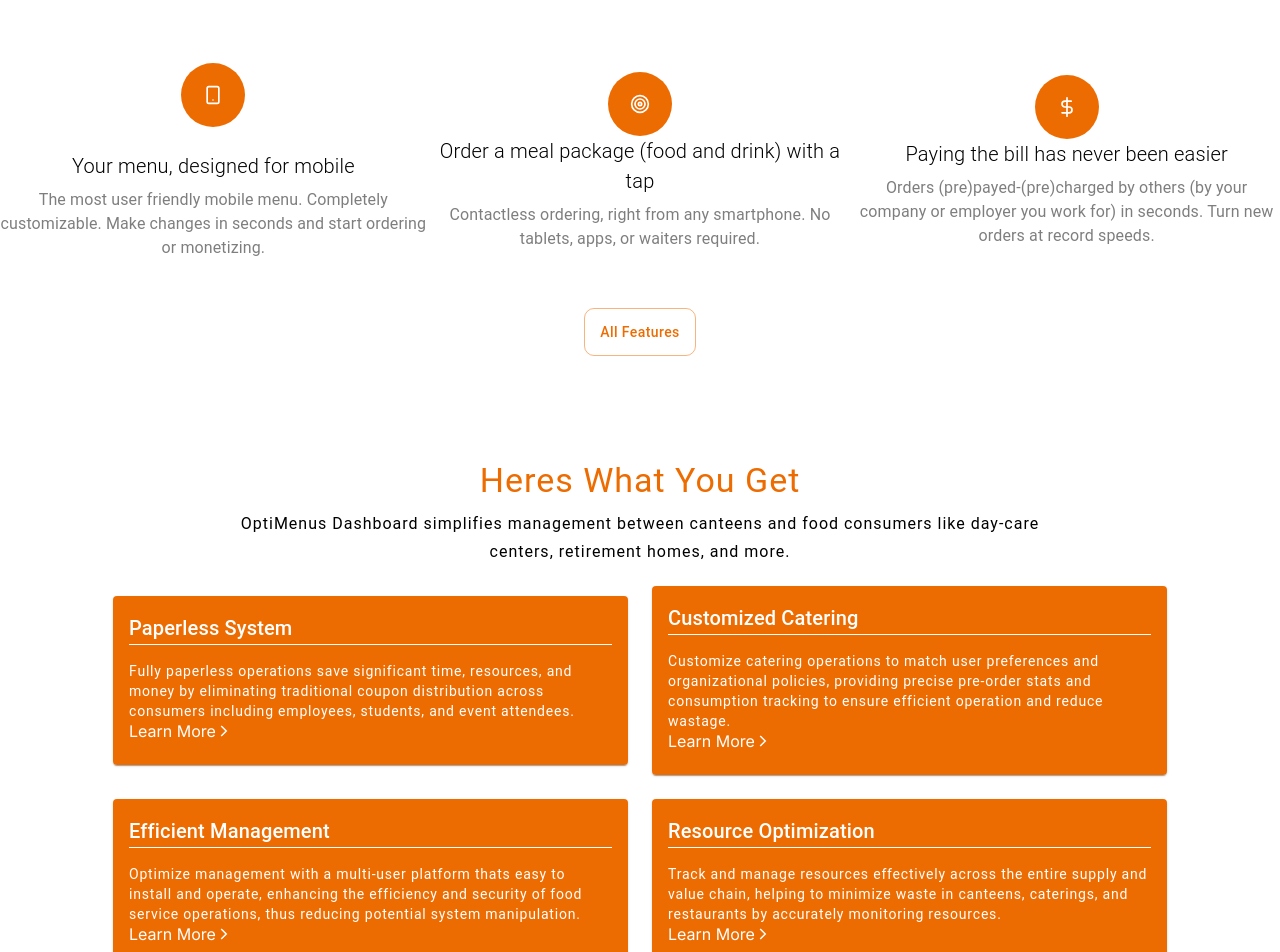
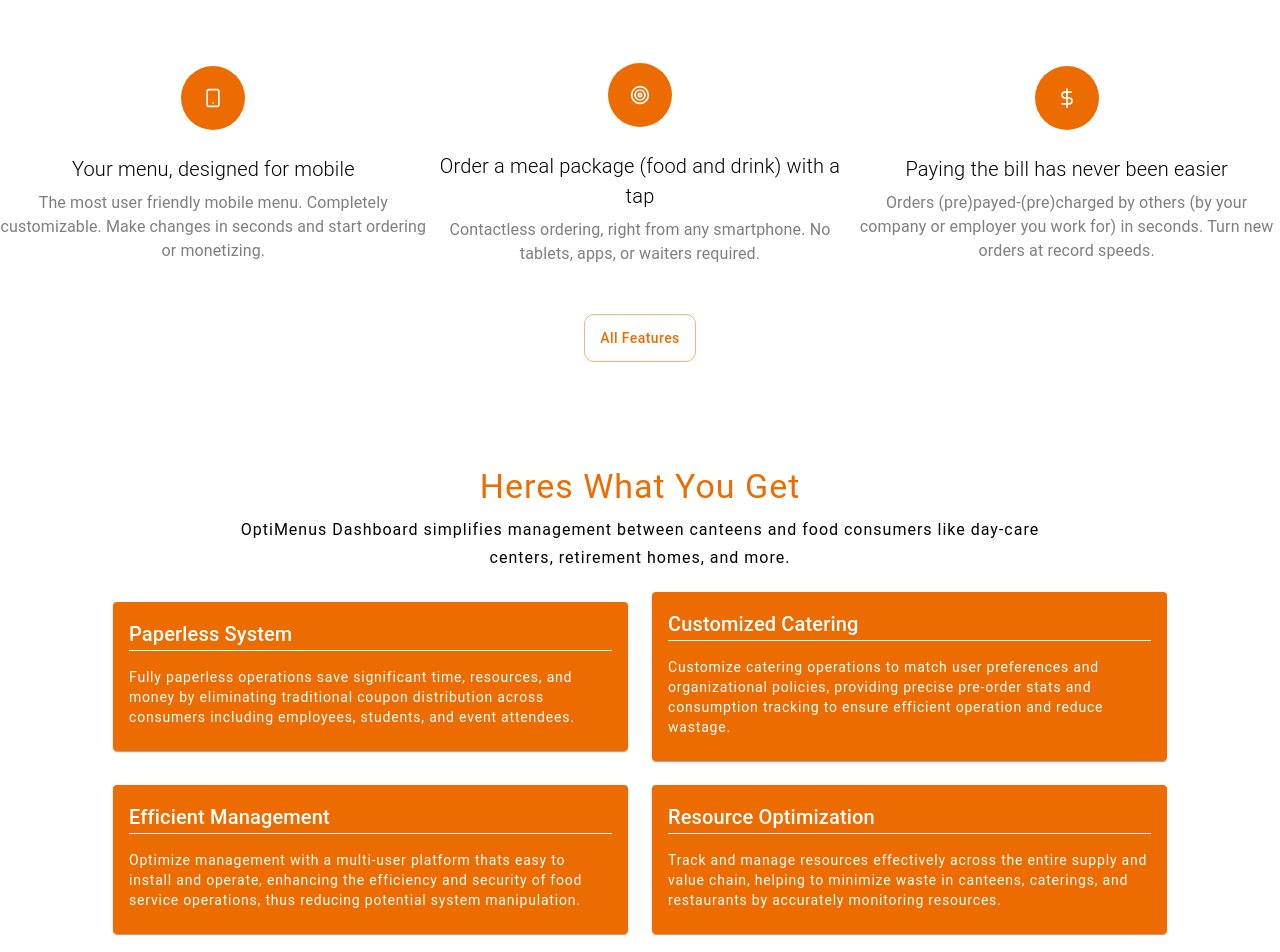
Before and after one commit to AldenHalilovic/OptiMenu, a Next.js app: page / in a window 1280 px wide. Shown: the part 720-1672 px from the top of the page. Built offline with nearby package versions, Linux system fonts and the light colour scheme.

Commit message:
removed learn more and banner is added in images  but not on homepage

```diff
--- a/src/components/home/homeComponents/hero/components/heroContentThree.js
+++ b/src/components/home/homeComponents/hero/components/heroContentThree.js
@@ -14,7 +14,7 @@
   justifyContent: "center",
   alignItems: "center",
   margin: "auto",
-}
+};
 
 const iconTextStyle = {
   fontWeight: 300,
@@ -22,8 +22,8 @@
   color: "#000",
   fontSize: "20px",
   textAlign: "center",
-  mt: 3
-}
+  mt: 3,
+};
 
 const iconTextSecondStyle = {
   color: "#000",
@@ -32,7 +32,7 @@
   fontSize: "1rem",
   fontWeight: 400,
   lineHeight: 1.5,
-}
+};
 
 function HeroContentThree() {
   return (
@@ -45,7 +45,7 @@
         m: 0,
         p: 0,
         width: "100%",
-        mb: 10
+        mb: 10,
       }}
     >
       <Grid
@@ -56,61 +56,64 @@
           alignItems: "center",
         }}
       >
-        <Grid sx={{ textAlign: "center", flex: 1, height: "100%" }}>
-          <Box sx={iconStyle} >
+        <Grid
+          sx={{
+            display: "row",
+            justifyContent: "center",
+            alignItems: "center",
+            flex: 1,
+            height: "100%",
+          }}
+        >
+          <Box sx={iconStyle}>
             <LuSmartphone />
           </Box>
-          <Typography
-            component="h1"
-            sx={iconTextStyle}
-            gutterBottom
-          >
+          <Typography component="h1" sx={iconTextStyle} gutterBottom>
             Your menu, designed for mobile
           </Typography>
-          <Typography
-            variant="subtitle2"
-            style={iconTextSecondStyle}
-          >
+          <Typography variant="subtitle2" style={iconTextSecondStyle}>
             The most user friendly mobile menu. Completely customizable. Make
             changes in seconds and start ordering or monetizing.
           </Typography>
         </Grid>
 
-        <Grid sx={{ textAlign: "center", flex: 1, height: "100%" }}>
+        <Grid
+          sx={{
+            display: "row",
+            justifyContent: "center",
+            alignItems: "center",
+            flex: 1,
+            height: "100%",
+          }}
+        >
           <Box sx={iconStyle}>
             <FiTarget />
           </Box>
-          <Typography
-            style={iconTextStyle}
-            component="h1"
-            gutterBottom
-          >
+          <Typography sx={iconTextStyle} component="h1" gutterBottom>
             Order a meal package (food and drink) with a tap
           </Typography>
-          <Typography
-            variant="subtitle1"
-            style={iconTextSecondStyle}
-          >
+          <Typography variant="subtitle1" style={iconTextSecondStyle}>
             Contactless ordering, right from any smartphone. No tablets, apps,
             or waiters required.
           </Typography>
         </Grid>
 
-        <Grid sx={{ textAlign: "center", flex: 1, height: "100%" }}>
+        <Grid
+          sx={{
+            display: "row",
+            justifyContent: "center",
+            alignItems: "center",
+            flex: 1,
+            height: "100%",
+          }}
+        >
           <Box sx={iconStyle}>
             <FiDollarSign />
           </Box>
-          <Typography
-            style={iconTextStyle}
-            component="h1"
-            gutterBottom
-          >
+          <Typography sx={iconTextStyle} component="h1" gutterBottom>
             Paying the bill has never been easier
           </Typography>
-          <Typography
-            variant="subtitle1"
-            style={iconTextSecondStyle}
-          >
+          <Typography variant="subtitle1" style={iconTextSecondStyle}>
             Orders (pre)payed-(pre)charged by others (by your company or
             employer you work for) in seconds. Turn new orders at record speeds.
           </Typography>
--- a/src/components/home/homeComponents/hero/components/heroDashboard.js
+++ b/src/components/home/homeComponents/hero/components/heroDashboard.js
@@ -1,4 +1,11 @@
-import { Box, Container, Typography, Grid, CardContent, Card } from "@mui/material";
+import {
+  Box,
+  Container,
+  Typography,
+  Grid,
+  CardContent,
+  Card,
+} from "@mui/material";
 import Link from "next/link";
 import { IoChevronForwardSharp } from "react-icons/io5";
 import "../../../../../app/globals.css";
@@ -17,34 +24,39 @@
       <Typography
         variant="subtitle1"
         className="text"
-        sx={{ mb: 2.5, letterSpacing: 1, width: "70%", textAlign: "center", mx: "auto" }}
+        sx={{
+          mb: 2.5,
+          letterSpacing: 1,
+          width: "70%",
+          textAlign: "center",
+          mx: "auto",
+        }}
       >
         OptiMenus Dashboard simplifies management between canteens and food
         consumers like day-care centers, retirement homes, and more.
       </Typography>
       <Grid container spacing={3} justifyContent="center" alignItems="center">
-
         {/* Menu Section */}
         <Grid item xs={12} sm={5.5}>
           <Card>
             <CardContent sx={{ background: "#ed6c02", color: "#fff" }}>
-              <Typography variant="h6" color="white" sx={{ borderBottom: "1px solid #fff", mb: 2 }}>
+              <Typography
+                variant="h6"
+                color="white"
+                sx={{ borderBottom: "1px solid #fff", mb: 2 }}
+              >
                 Paperless System
               </Typography>
-              <Typography variant="body2" color="#fff" className="text" letterSpacing={0.8}>
+              <Typography
+                variant="body2"
+                color="#fff"
+                className="text"
+                letterSpacing={0.8}
+              >
                 Fully paperless operations save significant time, resources, and
                 money by eliminating traditional coupon distribution across
                 consumers including employees, students, and event attendees.
               </Typography>
-              <Link
-                href="/learn-more"
-                style={{ textDecoration: "none", color: "#fff" }}
-              >
-                <Box sx={{ display: "flex", alignItems: "center" }}>
-                  Learn More
-                  <IoChevronForwardSharp />
-                </Box>
-              </Link>
             </CardContent>
           </Card>
         </Grid>
@@ -53,24 +65,24 @@
         <Grid item xs={12} sm={5.5}>
           <Card>
             <CardContent sx={{ background: "#ed6c02", color: "#fff" }}>
-              <Typography variant="h6" color="white" sx={{ borderBottom: "1px solid #fff", mb: 2 }}>
+              <Typography
+                variant="h6"
+                color="white"
+                sx={{ borderBottom: "1px solid #fff", mb: 2 }}
+              >
                 Customized Catering
               </Typography>
-              <Typography variant="body2" color="#fff" className="text" letterSpacing={0.8}>
+              <Typography
+                variant="body2"
+                color="#fff"
+                className="text"
+                letterSpacing={0.8}
+              >
                 Customize catering operations to match user preferences and
                 organizational policies, providing precise pre-order stats and
                 consumption tracking to ensure efficient operation and reduce
                 wastage.
               </Typography>
-              <Link
-                href="/learn-more"
-                style={{ textDecoration: "none", color: "#fff" }}
-              >
-                <Box sx={{ display: "flex", alignItems: "center" }}>
-                  Learn More
-                  <IoChevronForwardSharp />
-                </Box>
-              </Link>
             </CardContent>
           </Card>
         </Grid>
@@ -79,23 +91,24 @@
         <Grid item xs={12} sm={5.5}>
           <Card>
             <CardContent sx={{ background: "#ed6c02", color: "#fff" }}>
-              <Typography variant="h6" color="white" sx={{ borderBottom: "1px solid #fff", mb: 2 }}>
+              <Typography
+                variant="h6"
+                color="white"
+                sx={{ borderBottom: "1px solid #fff", mb: 2 }}
+              >
                 Efficient Management
               </Typography>
-              <Typography variant="body2" color="#fff" className="text" letterSpacing={0.8}>
+              <Typography
+                variant="body2"
+                color="#fff"
+                className="text"
+                letterSpacing={0.8}
+              >
                 Optimize management with a multi-user platform thats easy to
-                install and operate, enhancing the efficiency and security of food
-                service operations, thus reducing potential system manipulation.
+                install and operate, enhancing the efficiency and security of
+                food service operations, thus reducing potential system
+                manipulation.
               </Typography>
-              <Link
-                href="/learn-more"
-                style={{ textDecoration: "none", color: "#fff" }}
-              >
-                <Box sx={{ display: "flex", alignItems: "center" }}>
-                  Learn More
-                  <IoChevronForwardSharp />
-                </Box>
-              </Link>
             </CardContent>
           </Card>
         </Grid>
@@ -104,23 +117,23 @@
         <Grid item xs={12} sm={5.5}>
           <Card>
             <CardContent sx={{ background: "#ed6c02", color: "#fff" }}>
-              <Typography variant="h6" color="white" sx={{ borderBottom: "1px solid #fff", mb: 2 }}>
+              <Typography
+                variant="h6"
+                color="white"
+                sx={{ borderBottom: "1px solid #fff", mb: 2 }}
+              >
                 Resource Optimization
               </Typography>
-              <Typography variant="body2" color="#fff" className="text" letterSpacing={0.8}>
+              <Typography
+                variant="body2"
+                color="#fff"
+                className="text"
+                letterSpacing={0.8}
+              >
                 Track and manage resources effectively across the entire supply
-                and value chain, helping to minimize waste in canteens, caterings,
-                and restaurants by accurately monitoring resources.
+                and value chain, helping to minimize waste in canteens,
+                caterings, and restaurants by accurately monitoring resources.
               </Typography>
-              <Link
-                href="/learn-more"
-                style={{ textDecoration: "none", color: "#fff" }}
-              >
-                <Box sx={{ display: "flex", alignItems: "center" }}>
-                  Learn More
-                  <IoChevronForwardSharp />
-                </Box>
-              </Link>
             </CardContent>
           </Card>
         </Grid>
```
Also changed, not shown: src/app/globals.css (+9 -6 lines), src/components/home/homeComponents/hero/components/heroContent.js (+39 -11 lines), src/assets/images/banneroptimenu.png (added).
